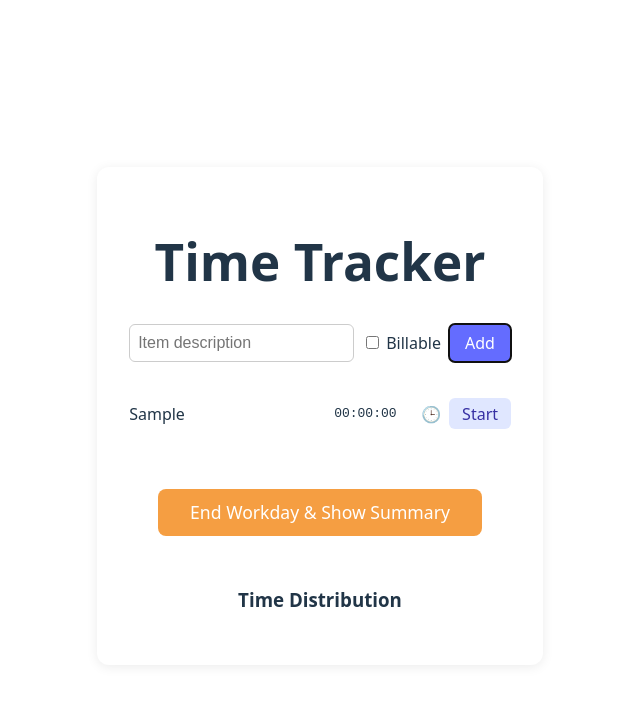
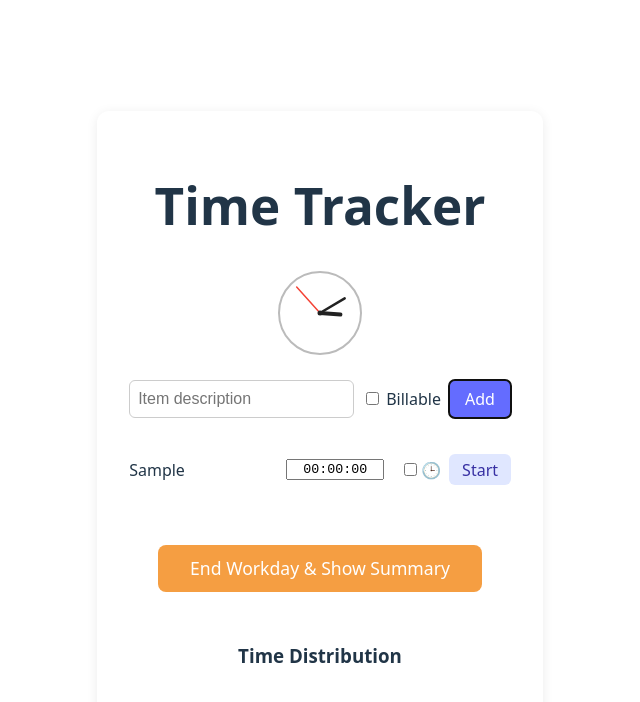
Before and after one commit to wep-adesso/educamp2025-timesheet, a React (Vite) app: page / in a window 1280 px wide. Both pictures are taken after typing "Sample" into the empty fields and a click on the button "Add". Shown: the top 702 px of the page, without its empty margins (320-960 px from the left). Built offline with nearby package versions, Linux system fonts and the light colour scheme.

Commit message:
analog clock

```diff
--- /dev/null
+++ b/src/AnalogClock.jsx
@@ -0,0 +1,35 @@
+import React, { useEffect, useState } from 'react';
+
+function getClockHands(date) {
+  const hours = date.getHours() % 12;
+  const minutes = date.getMinutes();
+  const seconds = date.getSeconds();
+  return {
+    hour: (hours + minutes / 60) * 30, // 360/12
+    minute: (minutes + seconds / 60) * 6, // 360/60
+    second: seconds * 6, // 360/60
+  };
+}
+
+export default function AnalogClock({ size = 80 }) {
+  const [now, setNow] = useState(new Date());
+  useEffect(() => {
+    const interval = setInterval(() => setNow(new Date()), 1000);
+    return () => clearInterval(interval);
+  }, []);
+  const hands = getClockHands(now);
+  const center = size / 2;
+  const r = center - 4;
+  return (
+    <svg width={size} height={size} viewBox={`0 0 ${size} ${size}`} style={{marginBottom: 16}}>
+      <circle cx={center} cy={center} r={r} fill="#fff" stroke="#bbb" strokeWidth={2} />
+      {/* hour hand */}
+      <line x1={center} y1={center} x2={center + r * 0.5 * Math.sin(Math.PI * hands.hour / 180)} y2={center - r * 0.5 * Math.cos(Math.PI * hands.hour / 180)} stroke="#222" strokeWidth={4} strokeLinecap="round" />
+      {/* minute hand */}
+      <line x1={center} y1={center} x2={center + r * 0.7 * Math.sin(Math.PI * hands.minute / 180)} y2={center - r * 0.7 * Math.cos(Math.PI * hands.minute / 180)} stroke="#222" strokeWidth={2.5} strokeLinecap="round" />
+      {/* second hand */}
+      <line x1={center} y1={center} x2={center + r * 0.85 * Math.sin(Math.PI * hands.second / 180)} y2={center - r * 0.85 * Math.cos(Math.PI * hands.second / 180)} stroke="#f44336" strokeWidth={1.5} strokeLinecap="round" />
+      <circle cx={center} cy={center} r={2.5} fill="#222" />
+    </svg>
+  );
+}
--- a/src/App.jsx
+++ b/src/App.jsx
@@ -1,6 +1,7 @@
 import { useState, useEffect, useRef } from 'react';
 import './App.css';
 import PieChart from './PieChart';
+import AnalogClock from './AnalogClock';
 
 function formatTime(ms) {
   const totalSeconds = Math.floor(ms / 1000);
@@ -100,11 +101,23 @@ function App() {
     setShowSummary(false);
   };
 
+  const handleTimeChange = (id, value) => {
+    // value in format HH:MM:SS
+    const [h, m, s] = value.split(':').map(Number);
+    const ms = ((h || 0) * 3600 + (m || 0) * 60 + (s || 0)) * 1000;
+    setItems(prev => prev.map(item => item.id === id ? { ...item, elapsed: ms } : item));
+  };
+
+  const handleBillableChange = (id, value) => {
+    setItems(prev => prev.map(item => item.id === id ? { ...item, billable: value } : item));
+  };
+
   return (
     <div className="container">
       <h1>Time Tracker</h1>
       {!showSummary ? (
         <>
+          <AnalogClock size={90} />
           <div className="add-item">
             <input
               list="item-suggestions"
@@ -127,8 +140,21 @@ function App() {
             {items.map((item) => (
               <li key={item.id} className="item">
                 <span className="desc">{item.desc}</span>
-                <span className="time">{formatTime(item.elapsed)}</span>
+                <input
+                  type="text"
+                  value={formatTime(item.elapsed)}
+                  onChange={e => handleTimeChange(item.id, e.target.value)}
+                  style={{ width: 90, fontFamily: 'monospace', margin: '0 1rem', textAlign: 'center' }}
+                  pattern="[0-9]{2}:[0-9]{2}:[0-9]{2}"
+                  title="HH:MM:SS"
+                />
                 <span title={item.billable ? 'Billable' : 'Non-billable'} style={{marginRight:8}}>
+                  <input
+                    type="checkbox"
+                    checked={item.billable}
+                    onChange={e => handleBillableChange(item.id, e.target.checked)}
+                    style={{marginRight:4}}
+                  />
                   {item.billable ? '💰' : '🕒'}
                 </span>
                 <button onClick={() => toggleTimer(item.id)}>
```
